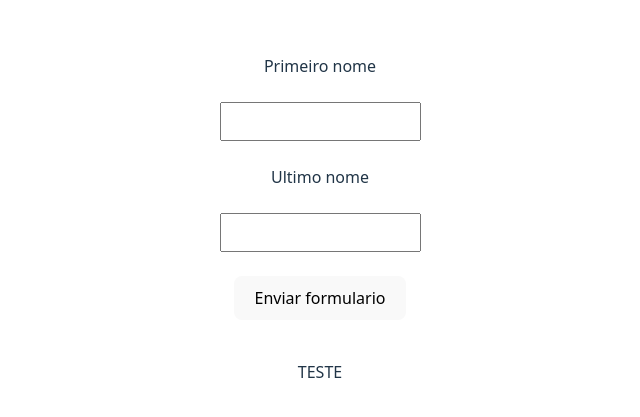
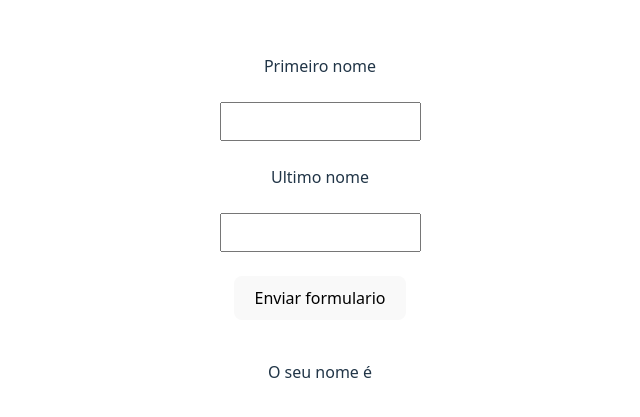
Before and after one commit to xOmilk/AulasTS, a React (Vite) app: page / in a window 1280 px wide. Shown: the part 173-590 px from the top of the page, without its empty margins (320-960 px from the left). Built offline with nearby package versions, Linux system fonts and the light colour scheme.

Commit message:
Aprendendo utilizar o useReducer e suas funções

```diff
--- a/src/App.tsx
+++ b/src/App.tsx
@@ -1,10 +1,8 @@
 import "./App.css";
-import { Forms } from "./components/Forms";
+import { SimpleForm } from "./pages/SimpleForm";
 
 export function App() {
 	return (
-		<div>
-			<Forms />
-		</div>
+		<SimpleForm/>
 	);
 }
--- a/src/components/Forms/index.tsx
+++ b/src/components/Forms/index.tsx
@@ -1,29 +1,38 @@
+import { usePerson } from "../../reducer/usePerson";
 import styles from "./styles.module.css";
 
 export function Forms() {
+	const [person, personDispatch] = usePerson();
 
-	function handleSubmit(){
-
+	function handleChangeFirstName(e: React.ChangeEvent<HTMLInputElement>) {
+		personDispatch({ type: "CHANGE_FIRST_NAME", value: e.target.value });
 	}
 
+	function handleChangeLastName(e: React.ChangeEvent<HTMLInputElement>) {
+		personDispatch({ type: "CHANGE_LAST_NAME", value: e.target.value });
+	}
 
 	return (
+		<form className={styles.form}>
+			<label htmlFor="FirstNameInput">Primeiro nome</label>
+			<input
+				onChange={handleChangeFirstName}
+				name="FirstNameInput"
+				type="text"
+			/>
+			<label htmlFor="lastNameInput">Ultimo nome</label>
+			<input
+				onChange={handleChangeLastName}
+				name="lastNameInput"
+				type="text"
+			/>
 
-		<form className={styles.form}>
-            <label htmlFor="FirstNameInput">Primeiro nome</label>
-			<input name="FirstNameInput" type="text" />
-            <label htmlFor="lastNameInput">Ultimo nome</label>
-			<input name="lastNameInput" type="text" />
+			<button type="button">Enviar formulario</button>
 
-			<button type="button" onClick={handleSubmit}>Enviar formulario</button>
-
-
-			{true &&(
-
+			{true && (
 				<div>
-					<p>TESTE</p>
+					<p>O seu nome é {person.firstName} {person.lastName}</p>
 				</div>
-
 			)}
 		</form>
 	);
--- /dev/null
+++ b/src/pages/SimpleForm/index.tsx
@@ -0,0 +1,13 @@
+import { Forms } from "../../components/Forms";
+import { usePerson } from "../../reducer/usePerson";
+
+export function SimpleForm() {
+
+
+
+	return (
+		<div>
+			<Forms />
+		</div>
+	);
+}
--- a/src/reducer/usePerson.ts
+++ b/src/reducer/usePerson.ts
@@ -32,5 +32,5 @@ const initialState: Person = {
 };
 
 export function usePerson() {
-	useReducer(reducer, initialState);
+	return useReducer(reducer, initialState);
 }
```
